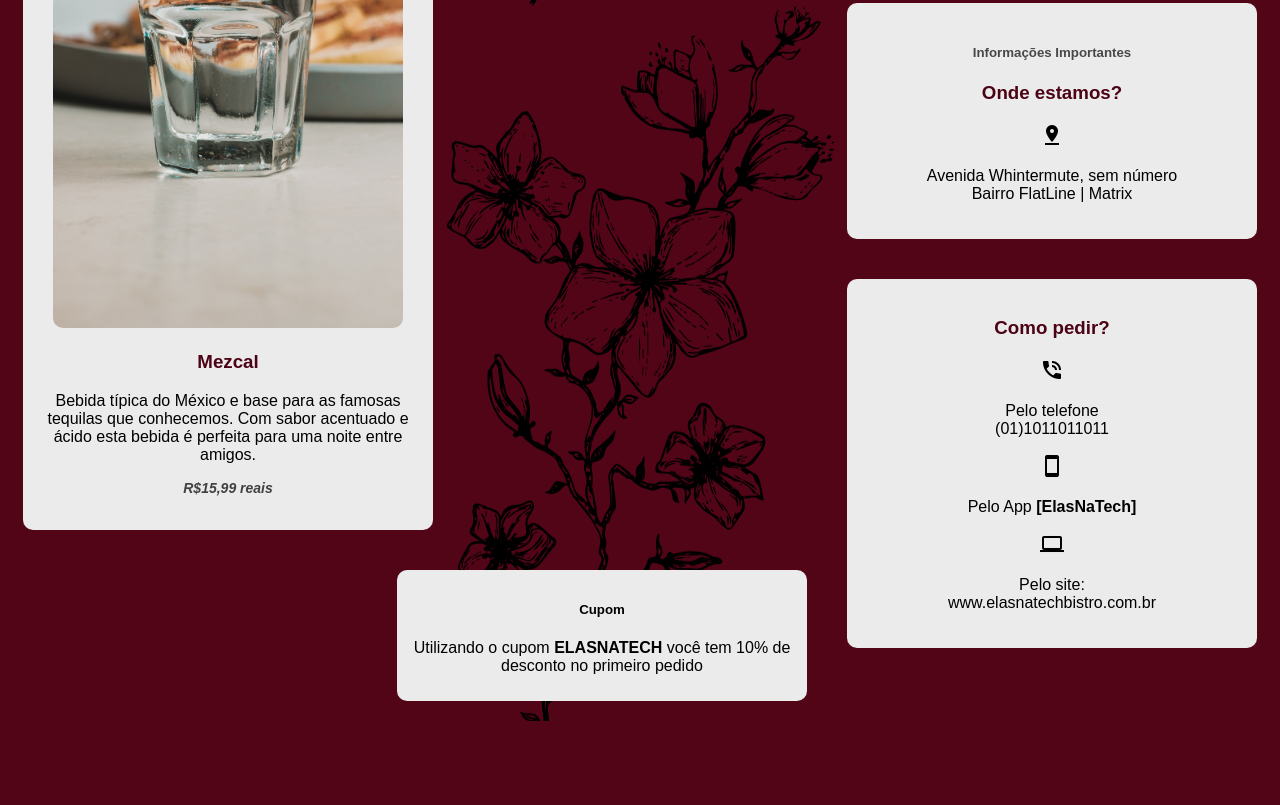
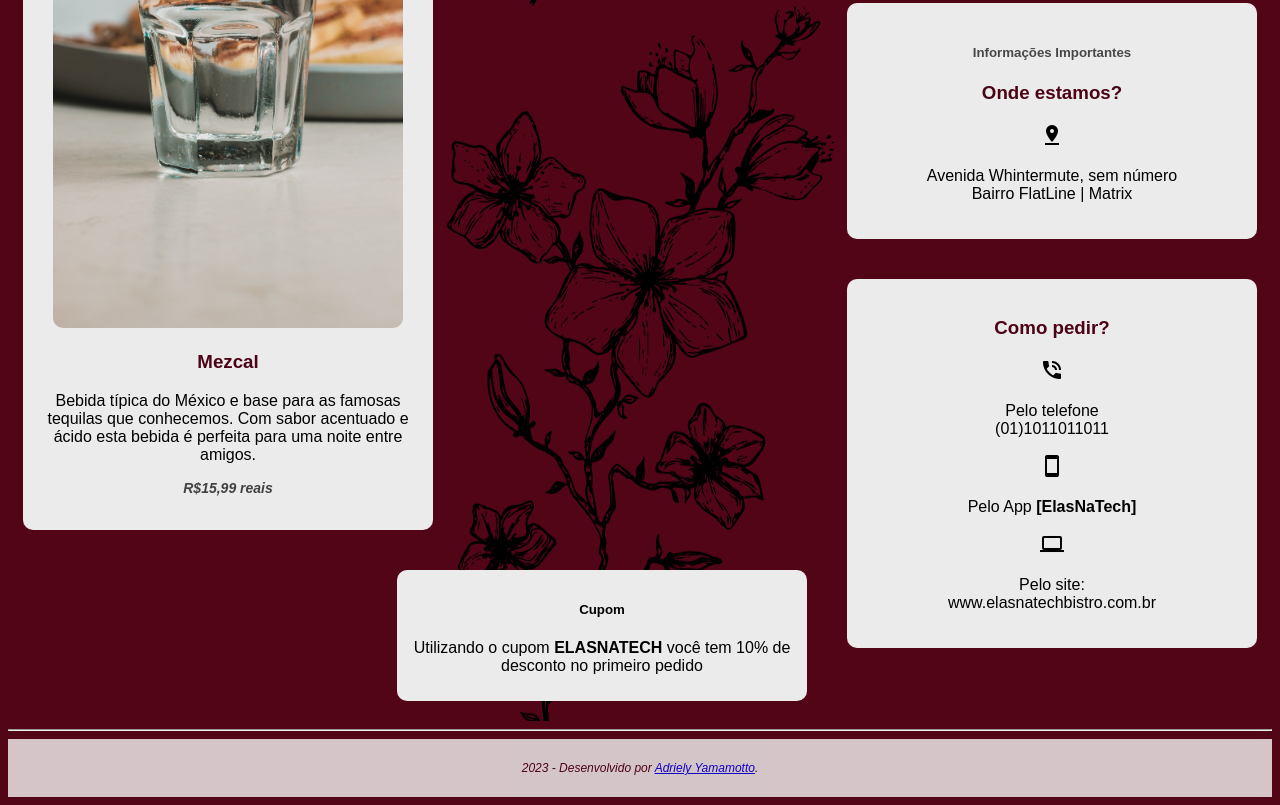
Before and after one commit to adrielyyamamotto/cardapio, a plain HTML site: page index.html in a window 1280 px wide. Shown: the part 1694-2499 px from the top of the page. Before the commit the page ends 2423 px from the top, so only its background shows below. Drawn offline with Linux system fonts and the light colour scheme.

Commit message:
versão final

```diff
--- a/index.html
+++ b/index.html
@@ -76,5 +76,9 @@
                 <p>Utilizando o cupom <strong>ELASNATECH</strong> você tem 10% de desconto no primeiro pedido</p>
       </div>
     </div>
+    <hr>
+    <footer>
+      <p>2023 - Desenvolvido por <a href="https://github.com/adrielyyamamotto">Adriely Yamamotto</a>.</p>
+    </footer>
 </body>
 </html>
--- a/style.css
+++ b/style.css
@@ -102,3 +102,14 @@ div {
     background-position: center;
     background-blend-mode: screen;
 }
+
+footer {
+    background-color: whitesmoke;
+    opacity: 80%;
+    color: #4b0315;
+    font-style: italic;
+    font-size: 12px;
+    text-align: center;
+    padding-top: 10px;
+    padding-bottom: 10px;
+}
```
